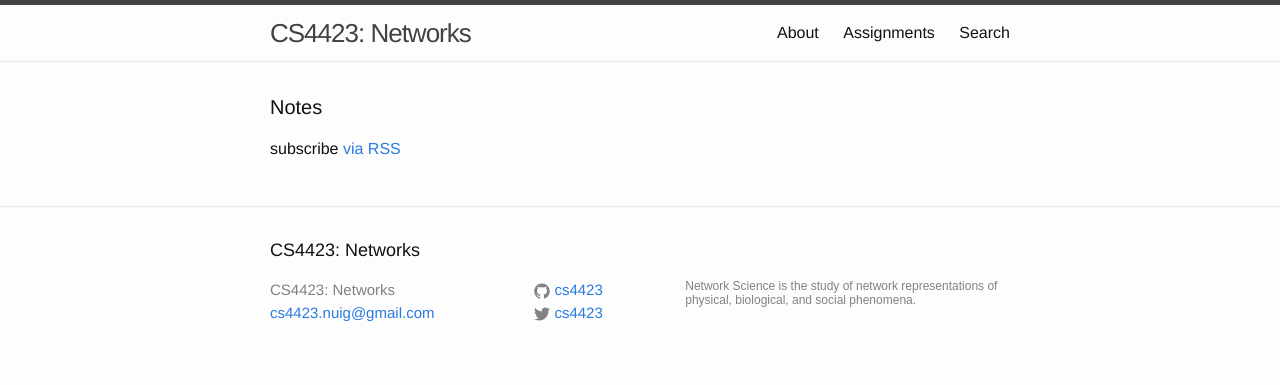
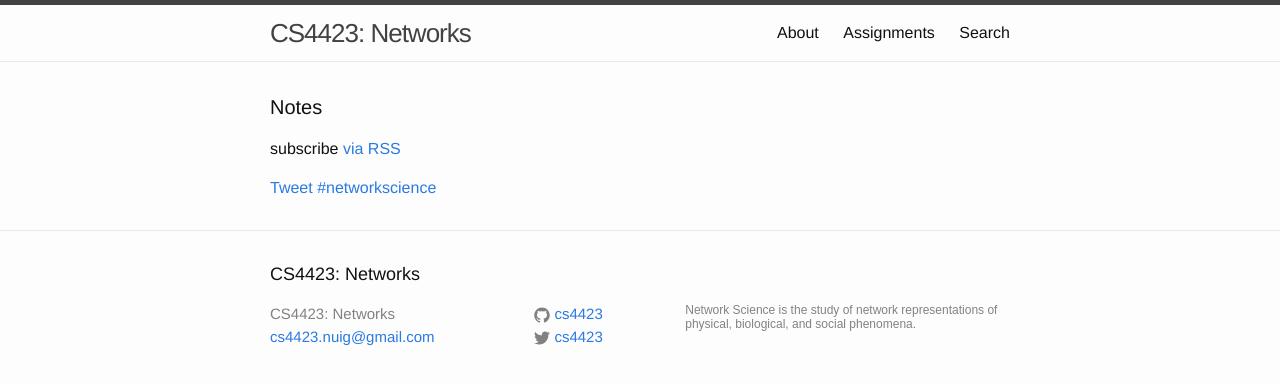
Before and after one commit to starktech23/cs4423.github.io, a Jekyll site: the page built from index.html, in a window 1280 px wide. Shown: the top 385 px of the page. Built offline with Jekyll 4.4.1, drawn with Linux system fonts in a browser that asks for light colours; a script that is not in the unit is left out; comment, search, counter and statistics services are not loaded.

Commit message:
added a twitter feed

```diff
--- a/index.html
+++ b/index.html
@@ -20,4 +20,6 @@
 
   <p class="rss-subscribe">subscribe <a href="{{ "/feed.xml" | prepend: site.baseurl }}">via RSS</a></p>
 
-</div>
+<a href="https://twitter.com/intent/tweet?button_hashtag=networkscience" class="twitter-hashtag-button" data-show-count="false">Tweet #networkscience</a><script async src="//platform.twitter.com/widgets.js" charset="utf-8"></script>
+
+  </div>
```
